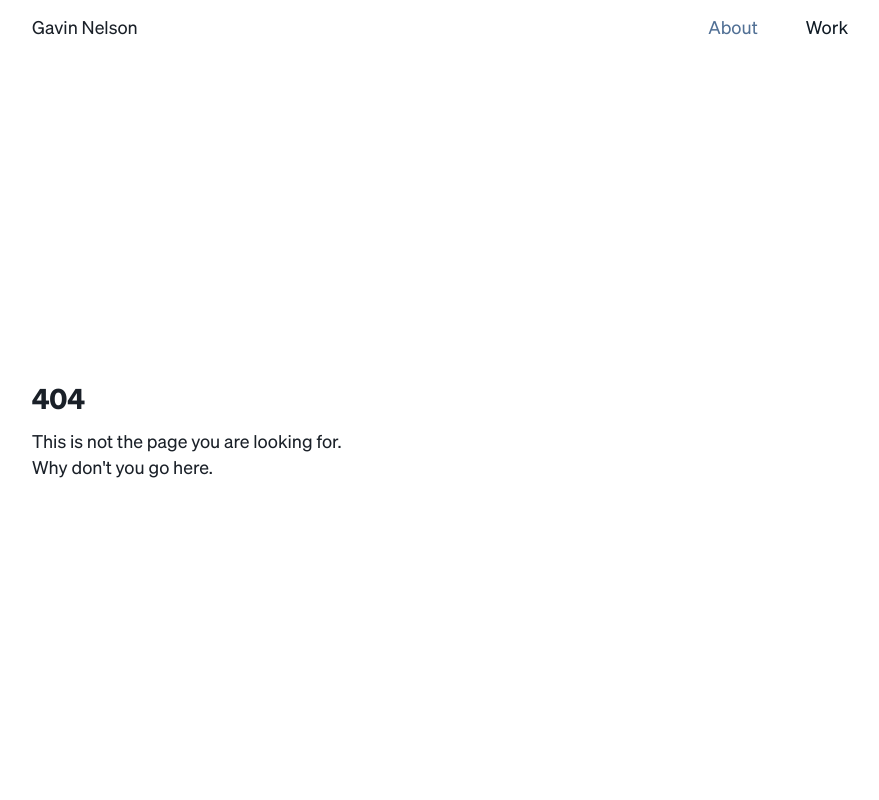
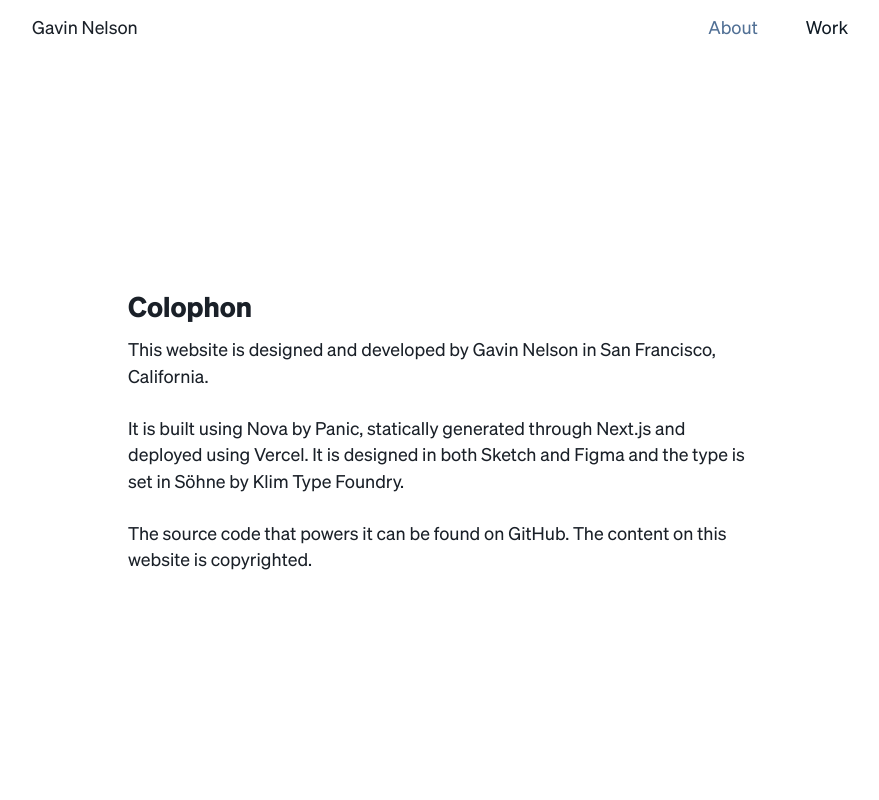
Before and after one commit to gavinmn/nelson.co, a Next.js app: page /colophon in a window 1280 px wide. Before the commit this address had no page. Shown: the top 800 px of the page, without its empty margins (200-1079 px from the left). Built offline with nearby package versions, Linux system fonts and the light colour scheme.

Commit message:
added colophon page

```diff
--- a/src/components/layout.js
+++ b/src/components/layout.js
@@ -58,9 +58,13 @@ const RightFlex = styled.div`
 `
 
 const StyledLink = styled.a`
+  background-image: none;
   font-size: var(--font-xs);
   color: var(--text-secondary);
   margin-bottom: 0.75rem;
+  &:hover {
+    color: var(--text-primary);
+  }
 `
 
 const Layout = ({ children }) => {
--- a/src/pages/404.js
+++ b/src/pages/404.js
@@ -28,8 +28,8 @@ const HereLink = styled(Link)`
 `
 
 const NotFoundPage = props => (
-  <Layout location={props.location}>
-    <SEO title="404: Not found | " />
+  <Layout>
+    <SEO title="404: Not found " />
     <Wrapper>
       <TextContainer>
         <h1>404</h1>
--- /dev/null
+++ b/src/pages/colophon.js
@@ -0,0 +1,83 @@
+import React from "react"
+import styled from "styled-components"
+import Layout from "../components/layout"
+import SEO from "../components/seo"
+import Link from "next/link"
+import { device } from "../components/device"
+
+const TextContainer = styled.div`
+  margin-top: -1rem;
+  display: flex;
+  flex-direction: column;
+  height: 100vh;
+  align-items: start;
+  justify-content: center;
+
+  max-width: 624px;
+  margin: 0 auto;
+  padding: 0 5% 0 5%;
+
+  @media ${device.desktop} {
+    margin-top: 1rem;
+  }
+`
+
+const Colophon = props => (
+  <Layout>
+    <SEO title="Colophon" />
+
+    <TextContainer>
+      <h1>Colophon</h1>
+
+      <p>
+        This website is designed and developed by Gavin Nelson in San Francisco,
+        California. <br></br>
+        <br></br>It is built using{" "}
+        <a href="https://nova.app" target="_blank" rel="noopener noreferrer">
+          Nova
+        </a>{" "}
+        by Panic, statically generated through{" "}
+        <a href="https://nextjs.org" target="_blank" rel="noopener noreferrer">
+          Next.js
+        </a>{" "}
+        and deployed using{" "}
+        <a href="https://vercel.com" target="_blank" rel="noopener noreferrer">
+          Vercel
+        </a>
+        . It is designed in both{" "}
+        <a
+          href="https://www.sketch.com"
+          target="_blank"
+          rel="noopener noreferrer"
+        >
+          Sketch
+        </a>{" "}
+        and{" "}
+        <a
+          href="https://www.figma.com"
+          target="_blank"
+          rel="noopener noreferrer"
+        >
+          Figma
+        </a>{" "}
+        and the type is set in Söhne by{" "}
+        <a href="https://klim.co.nz" target="_blank" rel="noopener noreferrer">
+          Klim Type Foundry
+        </a>
+        .<br></br>
+        <br></br>
+        The source code that powers it can be found on{" "}
+        <a
+          href="https://github.com/gavinmn/nelson.co"
+          target="_blank"
+          rel="noopener noreferrer"
+        >
+          GitHub
+        </a>
+        . The content on this website is copyrighted.
+      </p>
+    </TextContainer>
+  </Layout>
+)
+
+export default Colophon
```
